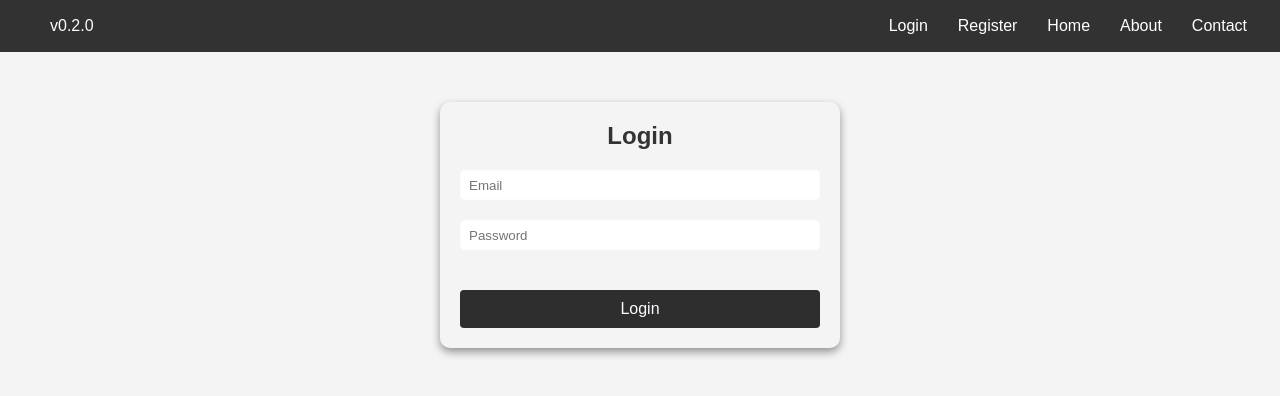
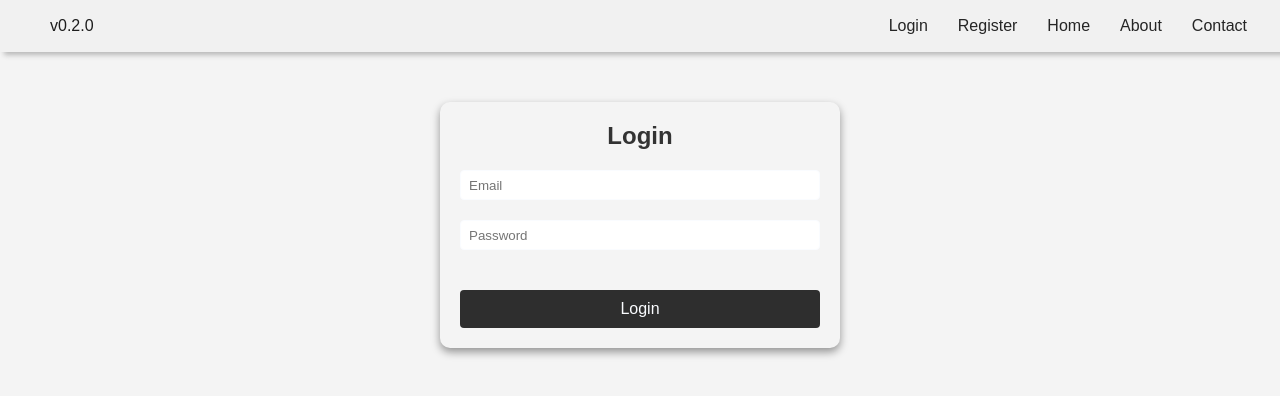
Before and after one commit to hieudku/NLPAnalysisWebApp-RESTful--REACT--GCP, a React (Create React App) app: page /login in a window 1280 px wide. Shown: the top 396 px of the page. Built offline with nearby package versions, Linux system fonts and the light colour scheme; no server answers.

Commit message:
Adjust css elements.

```diff
--- a/src/components/Dashboard.css
+++ b/src/components/Dashboard.css
@@ -20,7 +20,7 @@ textarea, input[type="text"] {
     border-radius: 5px;
 }
 
-button {
+.dashboard-button {
     padding: 10px 20px;
     background-color: #2e2e2e;
     color: white;
@@ -29,11 +29,11 @@ button {
     cursor: pointer;
     transition: background-color 0.2s ease;
 }
-button:hover {
+.dashboard-button:hover {
     background-color: #019e6c;
 }
 
-button:disabled {
+.dashboard-button:disabled {
     background-color: #cccccc;
     cursor: not-allowed;
 }
--- a/src/components/Dashboard.tsx
+++ b/src/components/Dashboard.tsx
@@ -59,7 +59,7 @@ const Dashboard: React.FC = () => {
                     placeholder="Enter text for sentiment analysis"
                     rows={5}
                 />
-                <button onClick={analyzeText} disabled={loading}>
+                <button className="dashboard-button" onClick={analyzeText} disabled={loading}>
                     {loading ? 'Analyzing...' : 'Analyze Text'}
                 </button>
             </div>
@@ -72,7 +72,7 @@ const Dashboard: React.FC = () => {
                     onChange={(e) => setInputUrl(e.target.value)}
                     placeholder="Enter URL to analyze"
                 />
-                <button onClick={analyzeUrl} disabled={loading}>
+                <button className="dashboard-button" onClick={analyzeUrl} disabled={loading}>
                     {loading ? 'Analyzing...' : 'Analyze URL'}
                 </button>
             </div>
--- a/src/components/Navbar/Navbar.css
+++ b/src/components/Navbar/Navbar.css
@@ -2,15 +2,17 @@ body {
   margin: 0;
 }
 .navbar { display: flex; justify-content: space-between; align-items: center; padding: 8px 18px; padding-left: 50px;
-            background-color: #323232; color: #fafcff;; position: relative; z-index: 3; position:sticky;
-            position: -webkit-sticky; top: 0}
+            background-color: #f1f1f1; color: #1d1d1d;; position: relative; z-index: 3; position:sticky;
+            position: -webkit-sticky; top: 0; box-shadow: 5px 2px 5px 1px #b9b9b9;;}
 
 
 .navbar-toggle { background: none; border: none; font-size: 24px; color: #fafcff; cursor: pointer; display: block; z-index: 1;}
 
 .navbar-menu { display: none; flex-direction: column; align-items: flex-start; }
 
-.navbar-menu a { color: #fafcff; text-decoration: none; padding: 10px 0; }
+.navbar-menu  { color: #fafcff; text-decoration: none; padding: 10px 0; }
+
+.navbar-link { color: #252525}
 
 .navbar-menu.open { display: flex; }
 
@@ -29,8 +31,8 @@ body {
     height: 100%;
     width: 250px;
     text-align: left;
-    background-color: #2a2a2a;
-    color: white;
+    background-color: #e4e4e4;
+    color: #252525;
     display: flex;
     flex-direction: column;
     padding-top: 50px;
@@ -41,10 +43,10 @@ body {
 
   .navbar-panel.open {transform: translateX(0);}
 
-  .navbar-panel a {padding: 15px; text-decoration: none; color: white; width: auto; padding-left: 60px;
+  .navbar-panel a {padding: 15px; text-decoration: none; color: #252525; width: auto; padding-left: 60px;
   }
 
-  .navbar-panel a:hover {background-color: #444;}
+  .navbar-panel a:hover {color: #0443f1;}
 
   /* Hide the burger icon on larger screens */
   @media (min-width: 600px) {
--- a/src/components/Navbar/Navbar.tsx
+++ b/src/components/Navbar/Navbar.tsx
@@ -36,7 +36,7 @@ const Navbar:React.FC = () => {
                     >
                     <path
                         d="M3 6H21M3 12H21M3 18H21"
-                        stroke="white"
+                        stroke="black"
                         strokeWidth="2"
                         strokeLinecap="round"
                         strokeLinejoin="round"
@@ -47,13 +47,13 @@ const Navbar:React.FC = () => {
             <div className="navbar-brand">v0.2.0</div>
 
             <div ref={panelRef} className={`navbar-panel ${isOpen ? 'open' : ''}`}>
-                <a href="/login">Login</a>
-                <a href="/register">Register</a>
+                <a className= "navbar-link" href="/login">Login</a>
+                <a className= "navbar-link" href="/register">Register</a>
                 <br />
                 <br />
-                <a href="/">Home</a>
-                <a href="/about">About</a>
-                <a href="/contact">Contact</a>
+                <a className= "navbar-link" href="/">Home</a>
+                <a className= "navbar-link" href="/about">About</a>
+                <a className= "navbar-link" href="/contact">Contact</a>
 
 
             </div>
```
Also changed, not shown: 1 other file (tests, documents, lock files or other folders).
